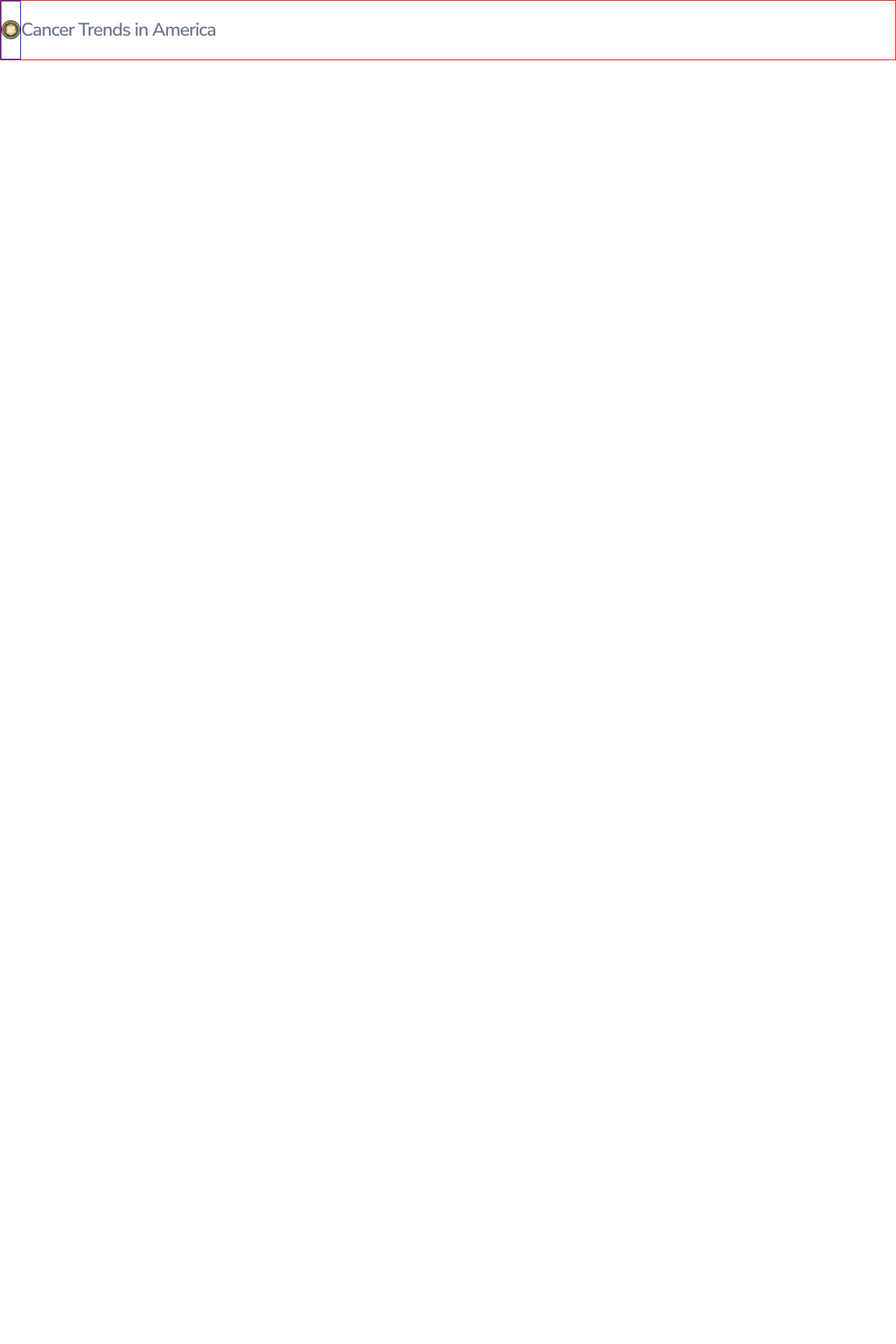
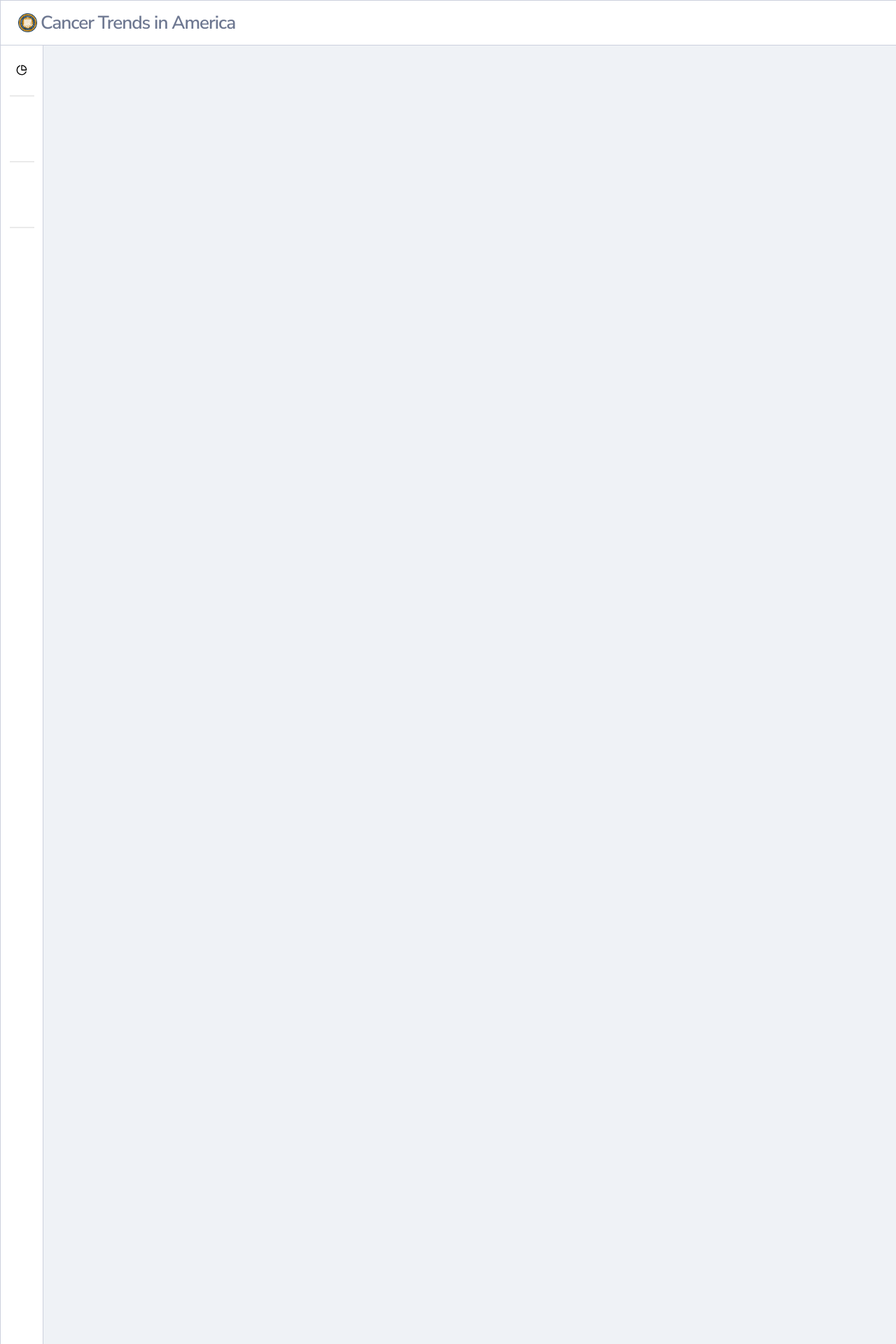
Before and after one commit to hjesse92/public_employee_salaries, a Flask app: template templates/cancer-page.html in a window 1280 px wide. Shown: the top 1920 px of the page at 70% size. Before the commit the page ends 86 px from the top, so only its background shows below. Run offline with Flask 3, Linux system fonts and the light colour scheme; the template is opened without the code that fills it, so the values that code supplies are empty.

Commit message:
header and sidebar almost done

```diff
--- a/static/css/cancer-page.css
+++ b/static/css/cancer-page.css
@@ -1,14 +1,24 @@
 body {
+  margin: 0px;
+  height: 3000px;
+  background-color: #eff2f6;
+}
+
+p {
   margin: 0px;
 }
 
 .headerContainer {
-  border: 1px red solid;
+  border: 1px #cbd0dd solid;
   display: flex;
+  position: fixed;
+  width: 100%;
+  z-index: 200;
+  background-color: white;
 }
 
 .headerLeft {
-  border: 1px blue solid;
+  /* border: 1px blue solid; */
   display: flex;
   justify-content: center;
   align-items: center;
@@ -17,6 +27,7 @@ body {
 .headerImg {
   width: 27px;
   height: 27px;
+  margin-left: 25px;
 }
 
 .headerTitle {
@@ -26,5 +37,47 @@ body {
   line-height: 1.2;
   font-weight: 600;
   letter-spacing: -0.04em;
-  margin-bottom: 0;
+  margin-top: 16px;
+  margin-bottom: 16px;
+  margin-left: 5px;
 }
+
+.sidebarContainer {
+  border: 1px #cbd0dd solid;
+  width: 60px;
+  height: 100%;
+  z-index: 100;
+  padding-top: 80px;
+  display: flex;
+  flex-direction: column;
+  align-items: center;
+  background-color: white;
+}
+
+.sidebar-link {
+  width: 100%;
+  height: 37px;
+  display: flex;
+  justify-content: center;
+  align-items: center;
+  flex-direction: column;
+}
+
+.sidebar-link img {
+  height: 16px;
+}
+
+.line {
+  width: 55%;
+  border: .5px rgb(234, 234, 234) solid;
+  margin-top: 18px;
+}
+
+.sidebar-link:hover {
+  background-color: rgb(235, 235, 235);
+  margin-left: 8px;
+  margin-right: 5px;
+  width: 70%;
+  border-radius: 10px;
+  cursor: pointer;
+}
--- a/templates/cancer-page.html
+++ b/templates/cancer-page.html
@@ -20,11 +20,50 @@
         <p>Cancer Trends in America</p>
       </div>
 
-      <div class="modes">
+      <div class="light/darkModes">
 
       </div>
 
     </div>
 
+    <!-- Sidebar -->
+    <div class="sidebarContainer">
+      <div class="sidebar-link">
+        <img src="../images/Feather-core-pie-chart.svg" alt="">
+        <!-- <div>Home</div> -->
+      </div>
+
+      <div class="line"></div>
+
+      <div class="sidebar-link">
+        <img src="" alt="">
+        <!-- <div>Title</div> -->
+      </div>
+
+      <div class="sidebar-link">
+        <img src="" alt="">
+        <!-- <div>Title</div> -->
+      </div>
+
+      <div class="line"></div>
+
+      <div class="sidebar-link">
+        <img src="" alt="">
+        <!-- <div>Title</div> -->
+      </div>
+
+      <div class="sidebar-link">
+        <img src="" alt="">
+        <!-- <div>Title</div> -->
+      </div>
+
+      <div class="line"></div>
+
+      <div class="sidebar-link">
+        <img src="" alt="">
+        <!-- <div>Title</div> -->
+      </div>
+    </div>
+
   </body>
 </html>
```
Also changed, not shown: images/Feather-core-pie-chart.png (added), images/Feather-core-pie-chart.svg (added).
